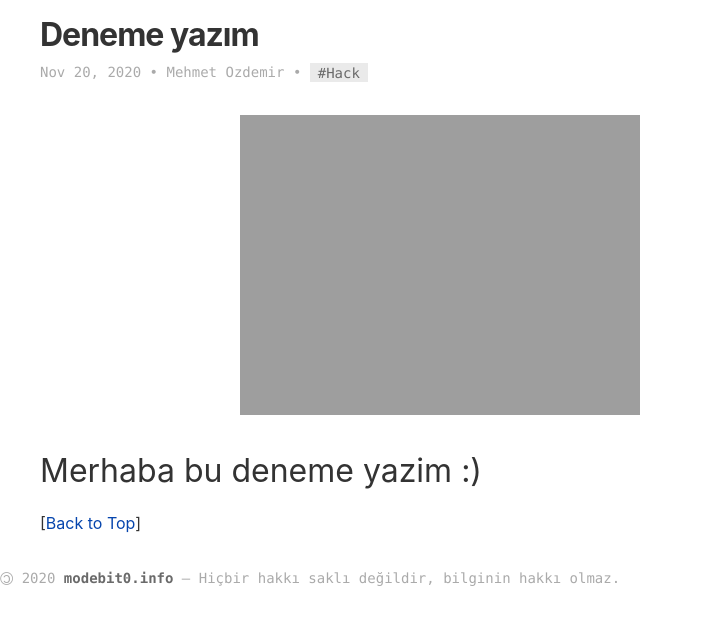
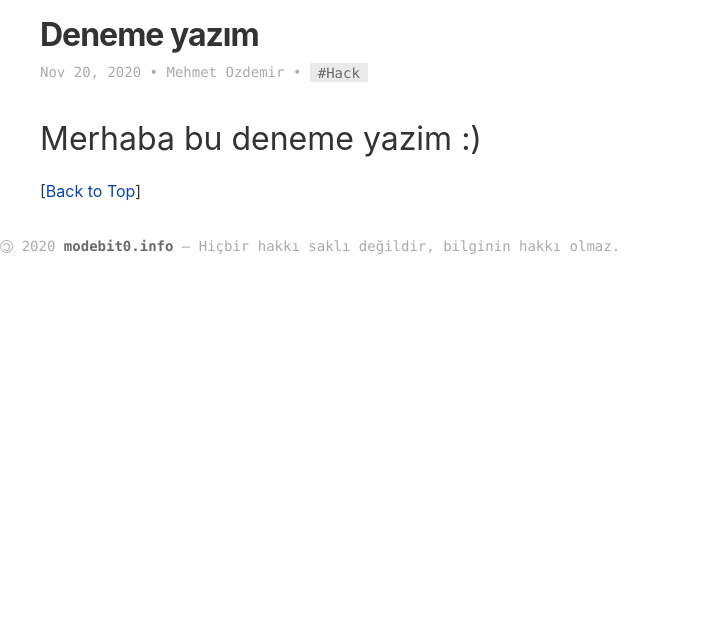
Before and after one commit to onkagitci/onkagitci, a Jekyll site: the page built from _posts/2020-11-20-Deneme yazim.md, in a window 1280 px wide. Shown: the top 625 px of the page, without its empty margins (0-703 px from the left). Built offline with Jekyll 4.4.1, drawn with Linux system fonts in a browser that asks for light colours.

Commit message:
Update 2020-11-20-Deneme yazim.md

```diff
--- a/_posts/2020-11-20-Deneme yazim.md
+++ b/_posts/2020-11-20-Deneme yazim.md
@@ -3,7 +3,6 @@ layout: post
 title: Deneme yazım
 tags: [Hack]
 author: Mehmet Ozdemir
-thumbnail: buildavotingapp.jpg
 ---
 
 # Merhaba bu deneme yazim :)
```
